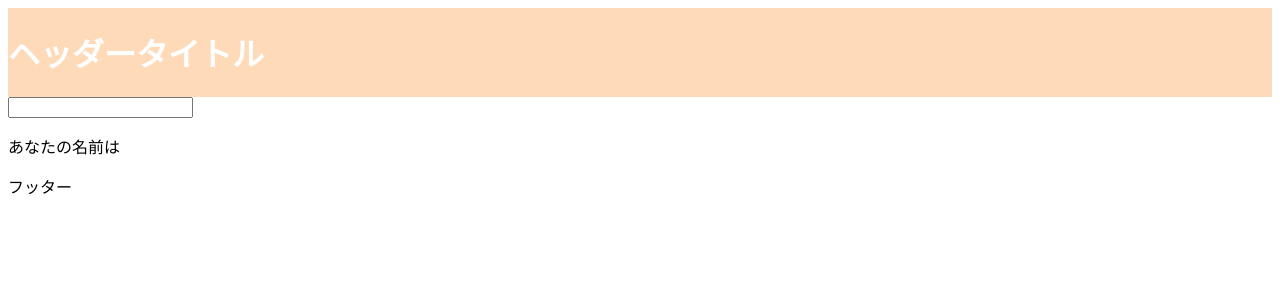
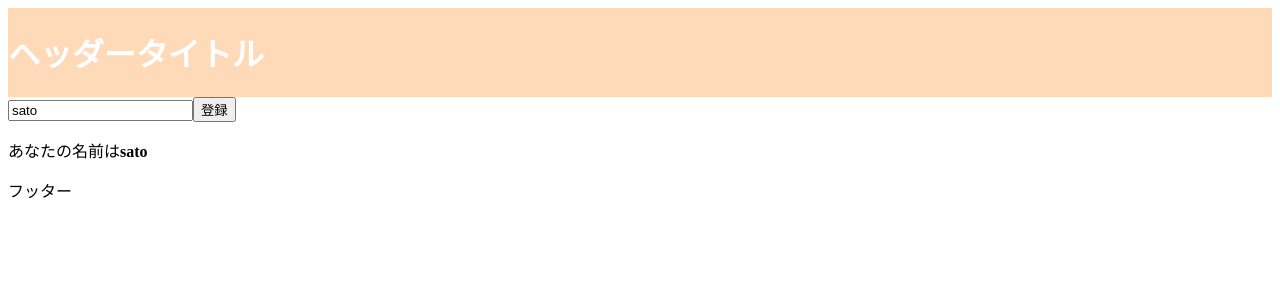
Before and after one commit to sakurai-chihiro/study-nuxt, a Nuxt app: page /jobs/1 in a window 1280 px wide. Shown: the top 300 px of the page. Built offline with nearby package versions, Linux system fonts and the light colour scheme.

Commit message:
[update][id].vueを編集

```diff
--- a/pages/jobs/[id].vue
+++ b/pages/jobs/[id].vue
@@ -1,25 +1,47 @@
 <template>
-  <input type="text" name="name" v-model="name">
-  <p>あなたの名前は{{ name }}</p>
+  <!-- テキスト入力とボタン -->
+<input type="text" name="name" v-model="person.name">
+<button type="button" @click="addSan">登録</button>
+
+<!-- 名前を表示する部分 -->
+<p>あなたの名前は<span class="u-tx-bold">{{ person.name }}</span></p>
 </template>
 
-<script>
-// nuxt3から導入されたref関数をvueのモジュールからimportしている
-// [ref関数]_リアクティブ(状態管理)の値を定義するための関数
-// https://field.asia/%E7%A5%9E%E5%9B%9Evue3-js-nuxt3-typescript%E3%81%A9%E3%81%86%E3%82%84%E3%82%8B%EF%BC%9F%E3%80%90%E3%82%BC%E3%83%AD%E3%81%8B%E3%82%89%E8%A7%A3%E8%AA%AC%E3%80%91/
+<script language="ts">
 
-import {ref} from 'vue'
+import {ref,reactive} from 'vue'
 
+// refとreactiveを使用して変数を定義している
 export default {
-  setup() {
-    const name = ref("");
+setup() {
+  // テキスト入力の値を保持する変数
+  const name = ref('')
+  // 'さん'がついた名前を保持する変数
+  const nameWithSan = ref('')
+  // オブジェクト形式でデータを保持する変数
+  const person = reactive ({
+    id: 1,
+    name: 'sato',
+    age: 20
+  });
+  // 'さん'を付けて名前を更新する関数
+  const addSan = () => {
+    nameWithSan.value = name.value + 'さん'
+  };
 
-    return {
-      name
-    }
+  // コンポーネントに返すデータ
+  return {
+    name,
+    nameWithSan,
+    person,
+    addSan
   }
+}
 }
 </script>
 
 <style>
+.u-tx-bold {
+font-weight: bold;
+}
 </style>
```
